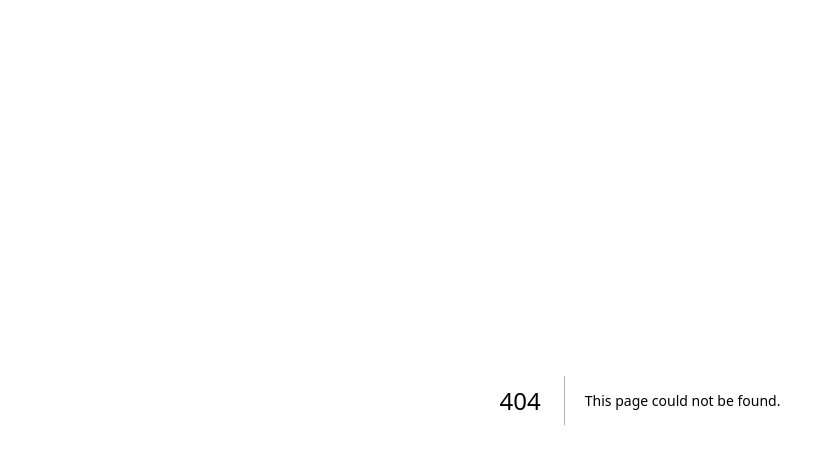
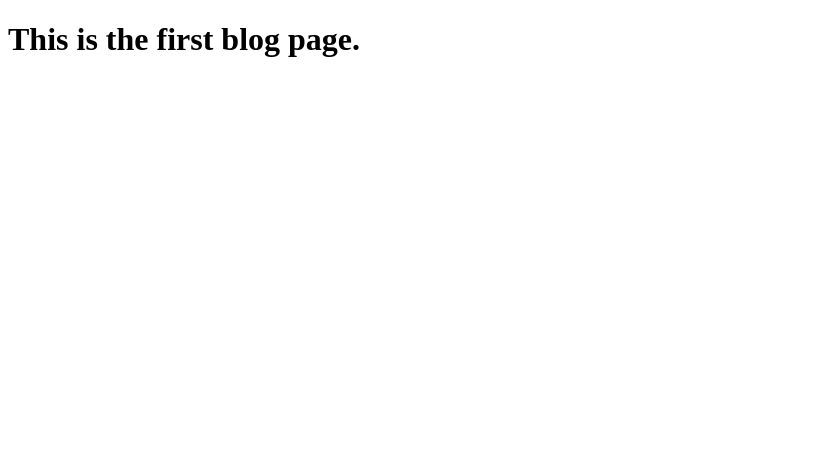
Before and after one commit to Suei43/NextJS, a Next.js app: page /blog/first in a window 1280 px wide. Before the commit this address had no page. Shown: the top 464 px of the page, without its empty margins (0-835 px from the left). Built offline with nearby package versions, Linux system fonts and the light colour scheme.

Commit message:
using nested routes

```diff
--- /dev/null
+++ b/src/pages/blog/first.js
@@ -0,0 +1,3 @@
+export default function firstBlog(){
+    return <h1>This is the first blog page.</h1>
+}
```
